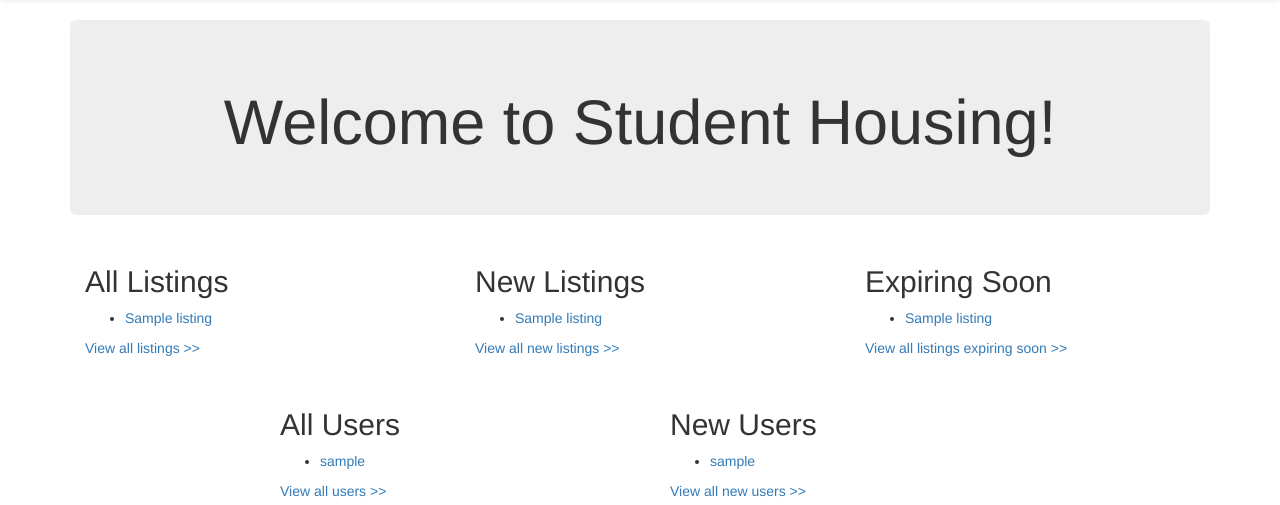
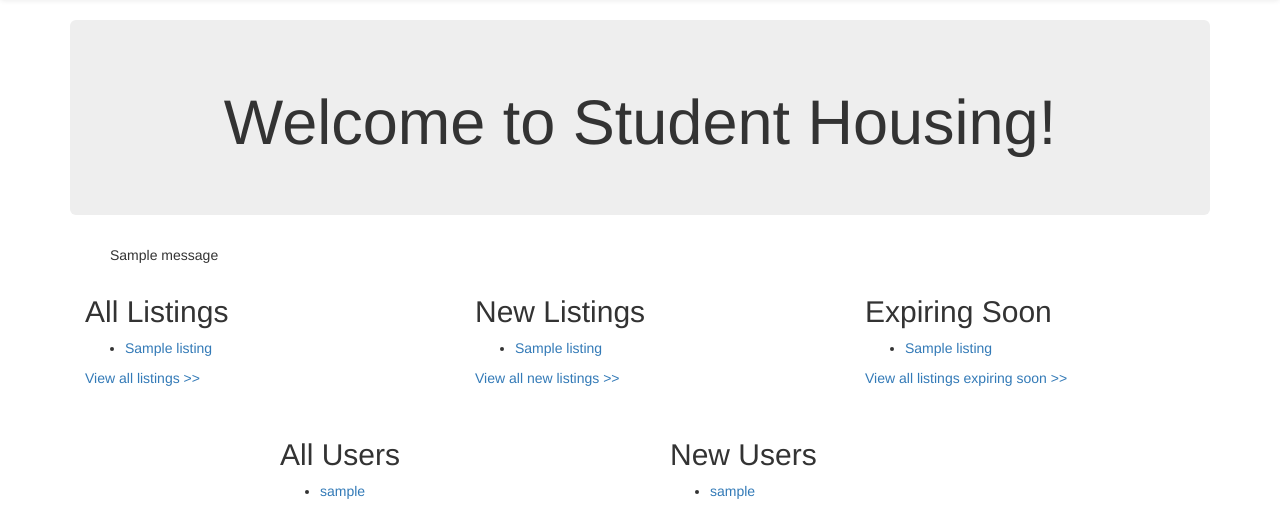
Before and after one commit to ay6xp/cs4501sp17group6, a Django app: template app/web/templates/home/index.html in a window 1280 px wide. Shown: the part 52-557 px from the top of the page. Run offline with Django 3.2, Linux system fonts and the light colour scheme; tables that the repository leaves empty hold one stand-in row (values such as "Sample post"); the template is opened without the code that fills it: values that come from a table or form of the project are taken from there, most other values are stand-ins (such as "Sample title", 1, 10 or a date in 2020); one stand-in notice (Sample message) is shown; some libraries are stand-ins or nearby versions.

Commit message:
added logout messages

```diff
--- a/app/exp/exp/views.py
+++ b/app/exp/exp/views.py
@@ -288,7 +288,7 @@ def get_recently_joined_users(request):
 
 def logout(request):
     auth = request.POST.get('auth', 'default')
-    response = requests.post(settings.API_DIR, data={'auth': auth}).json()
+    response = requests.post(settings.API_DIR + 'authenticators/delete/', data={'auth': auth}).json()
     return JsonResponse(response)
 
 
--- a/app/web/templates/home/index.html
+++ b/app/web/templates/home/index.html
@@ -8,6 +8,14 @@
   <div class="jumbotron">
       <h1 style="text-align: center">Welcome to Student Housing!</h1>
   </div>
+
+  {% if messages %}
+    <ul class="messages" style="list-style-type: none;">
+        {% for message in messages %}
+          <li{% if message.tags %} class="{{ message.tags }}"{% endif %}>{{ message }}</li>
+        {% endfor %}
+    </ul>
+  {% endif %}
 
   <div class="content container">
     <div class="row">
--- a/app/web/web/views.py
+++ b/app/web/web/views.py
@@ -15,7 +15,6 @@ from django.contrib import messages
 
 def index(request):
     req = requests.get(settings.API_DIR + 'index/').json()
-
     return render(request, 'home/index.html', req)
 
 
@@ -96,6 +95,7 @@ def login(request):
 def logout(request):
     auth = request.COOKIES.get('auth')
     if not auth:
+        messages.add_message(request, messages.INFO, "You are not currently logged in.")
         return HttpResponseRedirect(reverse('login'))
     response = HttpResponseRedirect(reverse('index'))
     response.delete_cookie("auth")
```
